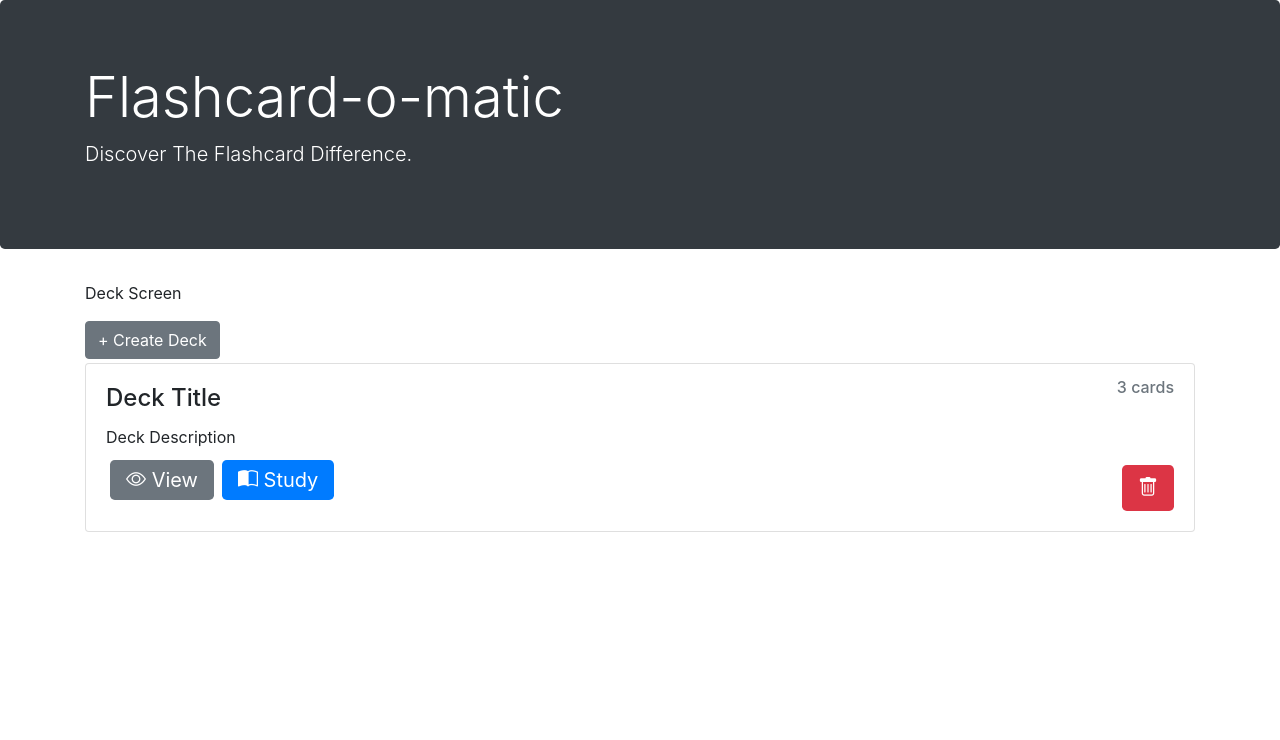
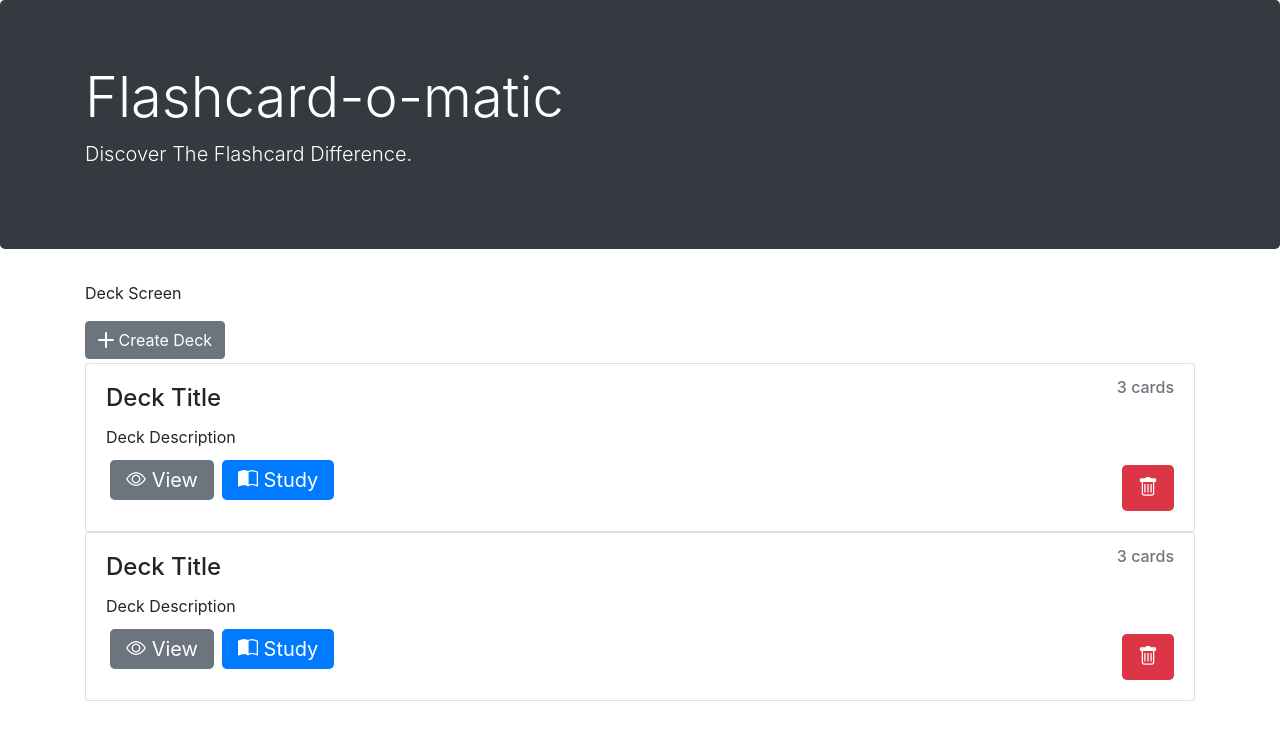
Before and after one commit to jdavisson87/thinkful-flashcards, a React (Create React App) app: page / in a window 1280 px wide. Shown: the top 740 px of the page. Built offline with nearby package versions, Linux system fonts and the light colour scheme; a web font is replaced by a local one.

Commit message:
added comments for next steps

```diff
--- a/src/Components/Deck/Deck.js
+++ b/src/Components/Deck/Deck.js
@@ -2,6 +2,10 @@ import React from 'react';
 import { Link } from 'react-router-dom';
 
 const Deck = () => {
+  // will need to receive props for deck size, description, title and deck id
+  // pass delete handler to the delete button
+  // Link study to the study url and view to the view url
+
   return (
     <div className="card">
       <div className="card-body">
--- a/src/Containers/Decks/Decks.js
+++ b/src/Containers/Decks/Decks.js
@@ -1,18 +1,26 @@
 import React from 'react';
-import { Link, useRouteMatch } from 'react-router-dom';
+import { Link } from 'react-router-dom';
 import Deck from '../../Components/Deck/Deck';
 
 const Decks = () => {
+  // needs to get deck information
+  // if no decks, show message stating "There are no decks, how about creating one?"
+  // create variable that maps the decks and outputs the Deck component, passing in the necessary props
+  // need a delete handler for all deck components
+  let content = (
+    <div>
+      <Deck />
+      <Deck />
+    </div>
+  );
   return (
     <div>
       <p>Deck Screen </p>
 
       <Link to={`/decks/new`} className="btn btn-secondary">
-        + Create Deck
+        <i class="bi bi-plus-lg"></i> Create Deck
       </Link>
-      <div className="mt-1">
-        <Deck />
-      </div>
+      <div className="mt-1">{content}</div>
     </div>
   );
 };
```
